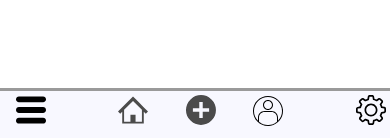
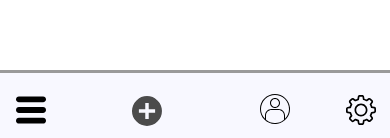
Before and after one commit to ShiotaYoshiaki/wearEditer, a React (Create React App) app in the folder front/: page / in a window 390 px wide. Shown: the part 703-841 px from the top of the page. Built offline with nearby package versions, Linux system fonts and the light colour scheme.

Commit message:
material-uiのデザイン反映

```diff
--- a/front/src/components/common/header.jsx
+++ b/front/src/components/common/header.jsx
@@ -4,18 +4,45 @@ import Setting from '../../containers/header/setting';
 import SideTab from '../../containers/header/sideTab';
 import AddContent from '../../containers/header/addContent';
 import Title from '../../containers/header/title'
-import { HeaderDiv } from '../../style/common/header';
+import { HeaderDiv, StyleBottomHeader } from '../../style/common/header';
 import { isMobile } from '../../constants/functions';
+import { makeStyles } from '@material-ui/core/styles';
+import BottomNavigation from '@material-ui/core/BottomNavigation';
+import BottomNavigationAction from '@material-ui/core/BottomNavigationAction';
+import FolderIcon from '@material-ui/icons/Folder';
+import RestoreIcon from '@material-ui/icons/Restore';
+import FavoriteIcon from '@material-ui/icons/Favorite';
+import LocationOnIcon from '@material-ui/icons/LocationOn';
+import { GridListTile, withStyles, GridListTileBar } from '@material-ui/core';
+import sideMenuImage from '../../style/image/sideMenu.svg';
+import closeImage from '../../style/image/close.svg';
 
-export default class Header extends React.Component {
+class Header extends React.Component {
 
   componentWillMount() {
     const { loadAccountInfo } = this.props;
     loadAccountInfo();
   }
 
+  handleChange(event, newValue) {
+    console.log('-------------event');console.log(event);
+    console.log('-------------newValue');console.log(newValue);
+  }
+
   render() {
-    const { openSideTab, openSetting, header } = this.props;
+
+    const { classes } = this.props;
+
+    if (isMobile()) {
+      return (
+        <BottomNavigation value={'sample'} onChange={this.handleChange} className={classes.root}>
+          <BottomNavigationAction label="menu" value="menu" icon={<SideTab />} />
+          <BottomNavigationAction label="Account" value="account" icon={<AddContent />} />
+          <BottomNavigationAction label="Setting" value="setting" icon={<Account />} />
+          <BottomNavigationAction label="Add Item" value="addItem" icon={<Setting />} />
+        </BottomNavigation>
+      );
+    }
     return (
       <HeaderDiv>
         <Title />
@@ -27,3 +54,5 @@ export default class Header extends React.Component {
     );
   }
 }
+
+export default withStyles(StyleBottomHeader)(Header)
--- a/front/src/style/common/header.js
+++ b/front/src/style/common/header.js
@@ -3,20 +3,23 @@ import { DEFAULT_FONT_FAMIlY } from '../constants/font';
 import { STYLE_HEADER_ACCOUNT } from '../constants/accountParameter';
 import { isMobile } from '../../constants/functions';
 import { COLOR_DEFAULT } from '../constants/color';
+import { zIndexParam } from '../parts/zIndex';
+
+export const StyleBottomHeader = {
+  root: {
+    height: '8%',
+    width: '100%',
+    position: 'fixed',
+    bottom: 0,
+    backgroundColor: COLOR_DEFAULT,
+    borderTop: 'inset',
+    zIndex: zIndexParam.mobileHeader,
+  }
+}
 
 
 export const HeaderDiv = (isMobile()) ? styled.div`
-  height: 8%;
-  min-height: 35px;
-  max-height: 50px;
-  width: 100%;
-  position: fixed;
-  bottom: 0;
-  background-color: ${COLOR_DEFAULT};
-  padding-left: 5px;
-  padding-right: 5px;
-  border-top: inset;
-  z-index: 15;
+
 `: styled.div`
   height: 80px;
   font-family: ${DEFAULT_FONT_FAMIlY};
--- a/front/src/style/parts/button.js
+++ b/front/src/style/parts/button.js
@@ -81,7 +81,8 @@ export const AddContentButton = (!isMobile()) ? styled(Button)`
   background-color: transparent;
   border: transparent 1px solid;
 `: styled(HeaderButton)`
-
+  position: relative;
+  top: 8px;
 `;
 
 export const TagEditButton = (!isMobile()) ? styled(Button)`
--- /dev/null
+++ b/front/src/style/parts/zIndex.js
@@ -0,0 +1,3 @@
+export const zIndexParam = {
+    mobileHeader: 15,
+};
```
